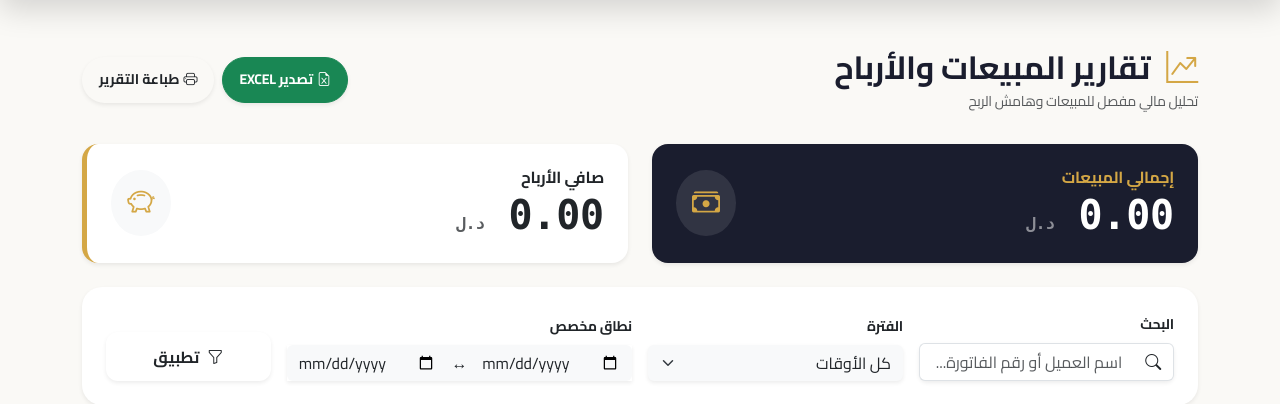
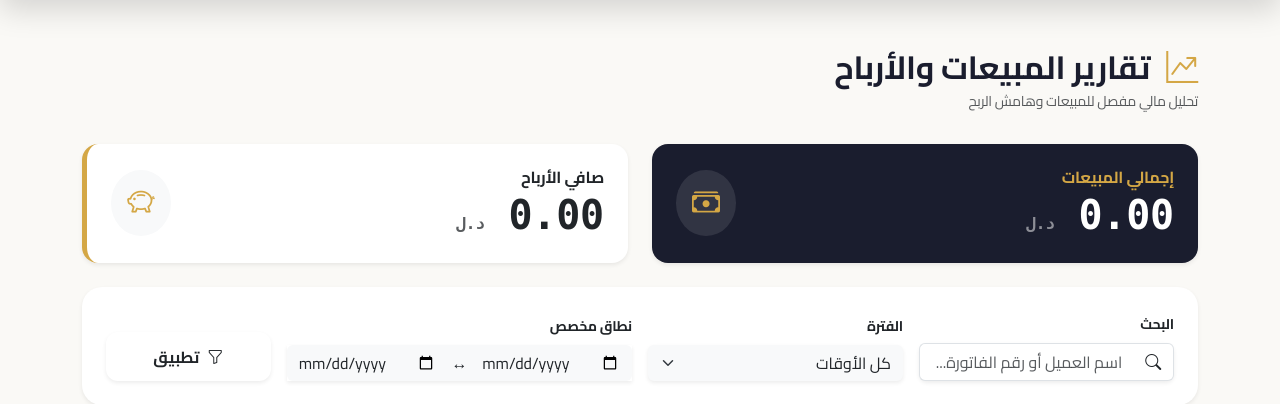
Before and after one commit to zakariaali99/suhibe-oil, a Django app: page /manage/sales/ in a window 1280 px wide. Shown: the part 88-492 px from the top of the page. Run offline with Django 4.2, Linux system fonts and the light colour scheme; the visitor is signed in with stand-in values (Sample User, id 1); data that the repository does not hold is empty.

Commit message:
refactor: remove export to excel and print report buttons from sales dashboard as requested

```diff
--- a/templates/dashboard/sales.html
+++ b/templates/dashboard/sales.html
@@ -9,14 +9,6 @@
             <div>
                 <h2 class="fw-bold text-navy mb-1"><i class="bi bi-graph-up-arrow me-3 text-gold"></i>تقارير المبيعات والأرباح</h2>
                 <p class="text-muted small mb-0">تحليل مالي مفصل للمبيعات وهامش الربح</p>
-            </div>
-            <div class="d-flex gap-2">
-                <a href="{% url 'export_sales_csv' %}" class="btn btn-success btn-sm rounded-pill px-3 shadow-sm">
-                    <i class="bi bi-file-earmark-excel me-1"></i>تصدير Excel
-                </a>
-                <button onclick="window.print()" class="btn btn-navy btn-sm rounded-pill px-3 shadow-sm">
-                    <i class="bi bi-printer me-1"></i>طباعة التقرير
-                </button>
             </div>
         </div>
     </div>
```
